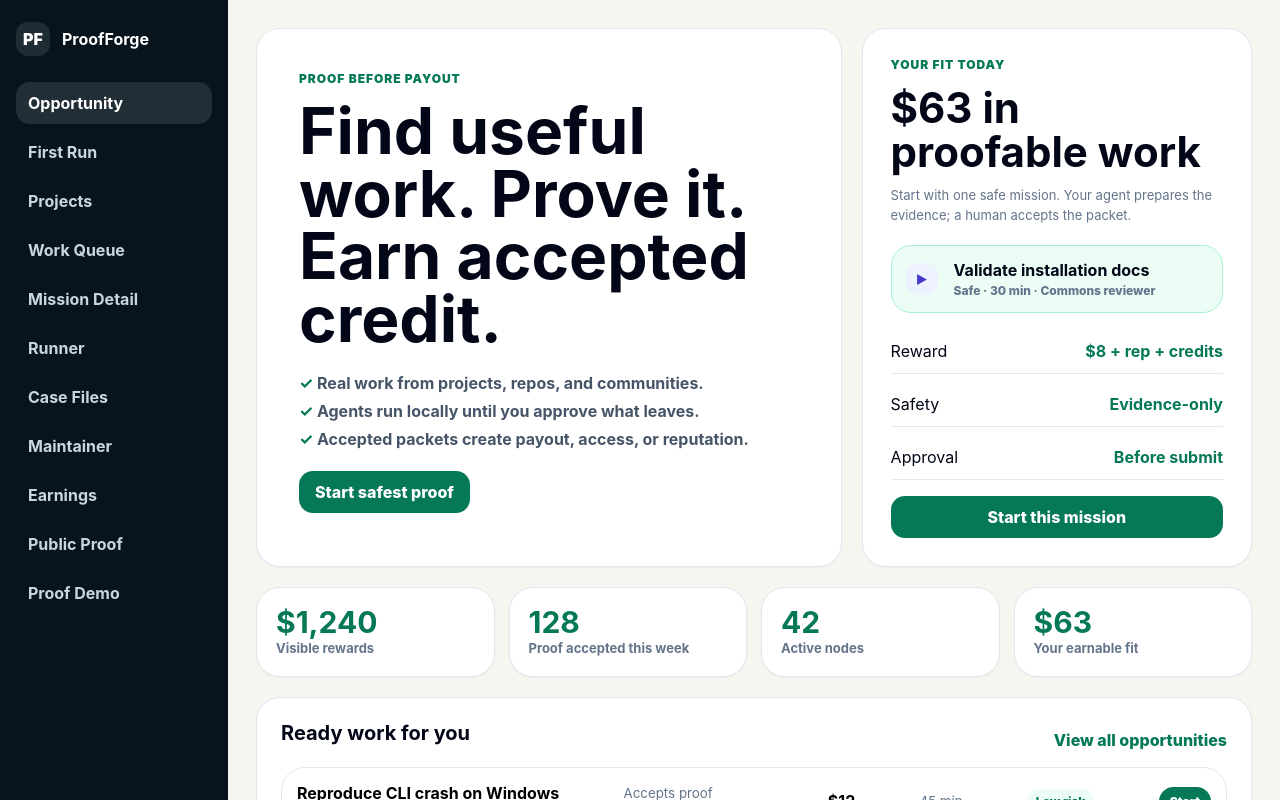
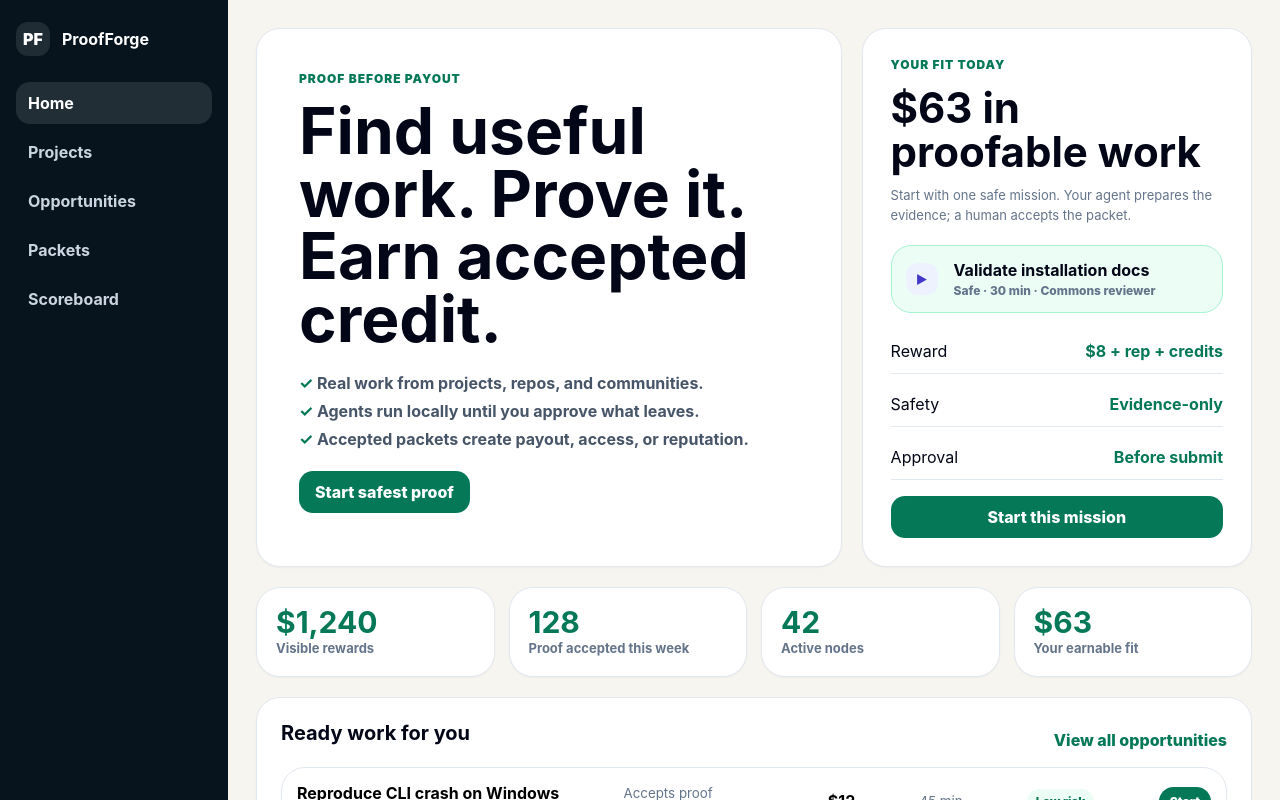
Before and after one commit to Devpen787/proofforge, a React (Vite) app in the folder apps/web/: page / in a window 1280 px wide. Shown: the top 800 px of the page. Built offline with nearby package versions, Linux system fonts and the light colour scheme.

Commit message:
fix: simplify primary navigation

```diff
--- a/apps/web/src/main.tsx
+++ b/apps/web/src/main.tsx
@@ -23,9 +23,17 @@ import {
   demoWorkLeadDiagnosis
 } from "./demoData";
 import { generatedProofSummary } from "./generatedProof";
-import { routeLabels, screens, type Screen } from "./routes";
+import { primaryNavScreens, routeLabels, screens, type Screen } from "./routes";
 
 type ActiveMission = "docs" | "checkout";
+
+function activeNavScreen(screen: Screen): (typeof primaryNavScreens)[number] {
+  if (screen === "first-run" || screen === "mission-detail" || screen === "run") return "work-queue";
+  if (screen === "maintainer" || screen === "public-proof" || screen === "proof-demo") return "case-file";
+  return primaryNavScreens.includes(screen as (typeof primaryNavScreens)[number])
+    ? (screen as (typeof primaryNavScreens)[number])
+    : "opportunity";
+}
 
 function screenFromHash(): Screen {
   const candidate = window.location.hash.replace("#", "");
@@ -75,8 +83,8 @@ function App() {
           <strong>ProofForge</strong>
         </div>
         <nav className="nav-list" aria-label="Primary">
-          {screens.map((route) => (
-            <NavButton key={route} label={routeLabels[route]} active={screen === route} onClick={() => setScreen(route)} />
+          {primaryNavScreens.map((route) => (
+            <NavButton key={route} label={routeLabels[route]} active={activeNavScreen(screen) === route} onClick={() => setScreen(route)} />
           ))}
         </nav>
         <div className="node-status">
--- a/apps/web/src/routes.ts
+++ b/apps/web/src/routes.ts
@@ -14,16 +14,24 @@ export const screens = [
 
 export type Screen = (typeof screens)[number];
 
+export const primaryNavScreens = [
+  "opportunity",
+  "projects",
+  "work-queue",
+  "case-file",
+  "scoreboard"
+] as const satisfies readonly Screen[];
+
 export const routeLabels: Record<Screen, string> = {
-  opportunity: "Opportunity",
+  opportunity: "Home",
   "first-run": "First Run",
   projects: "Projects",
-  "work-queue": "Work Queue",
+  "work-queue": "Opportunities",
   "mission-detail": "Mission Detail",
   run: "Runner",
-  "case-file": "Case Files",
+  "case-file": "Packets",
   maintainer: "Maintainer",
-  scoreboard: "Earnings",
+  scoreboard: "Scoreboard",
   "public-proof": "Public Proof",
   "proof-demo": "Proof Demo"
 };
```
Also changed, not shown: 1 other file (tests, documents, lock files or other folders).
